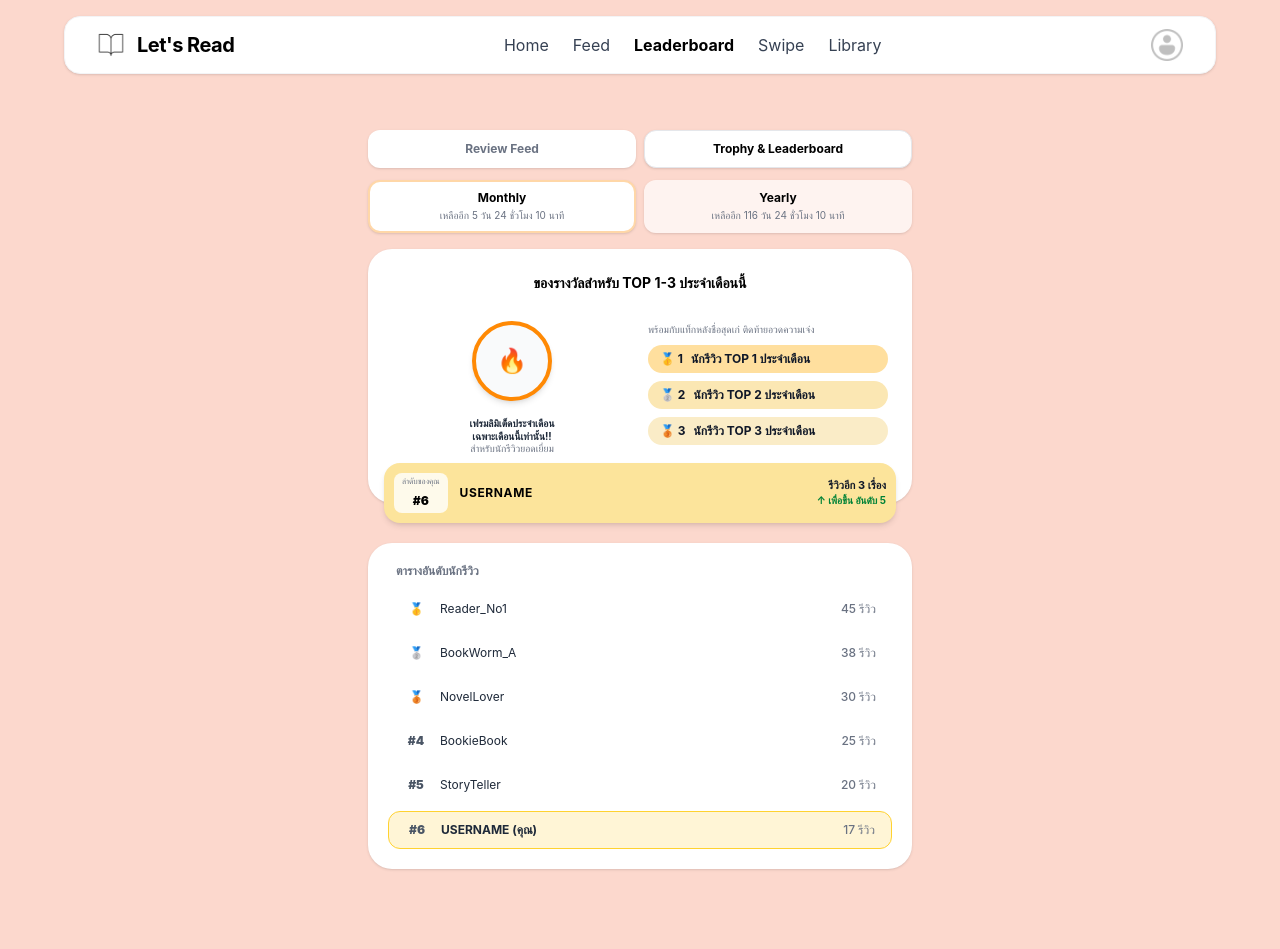
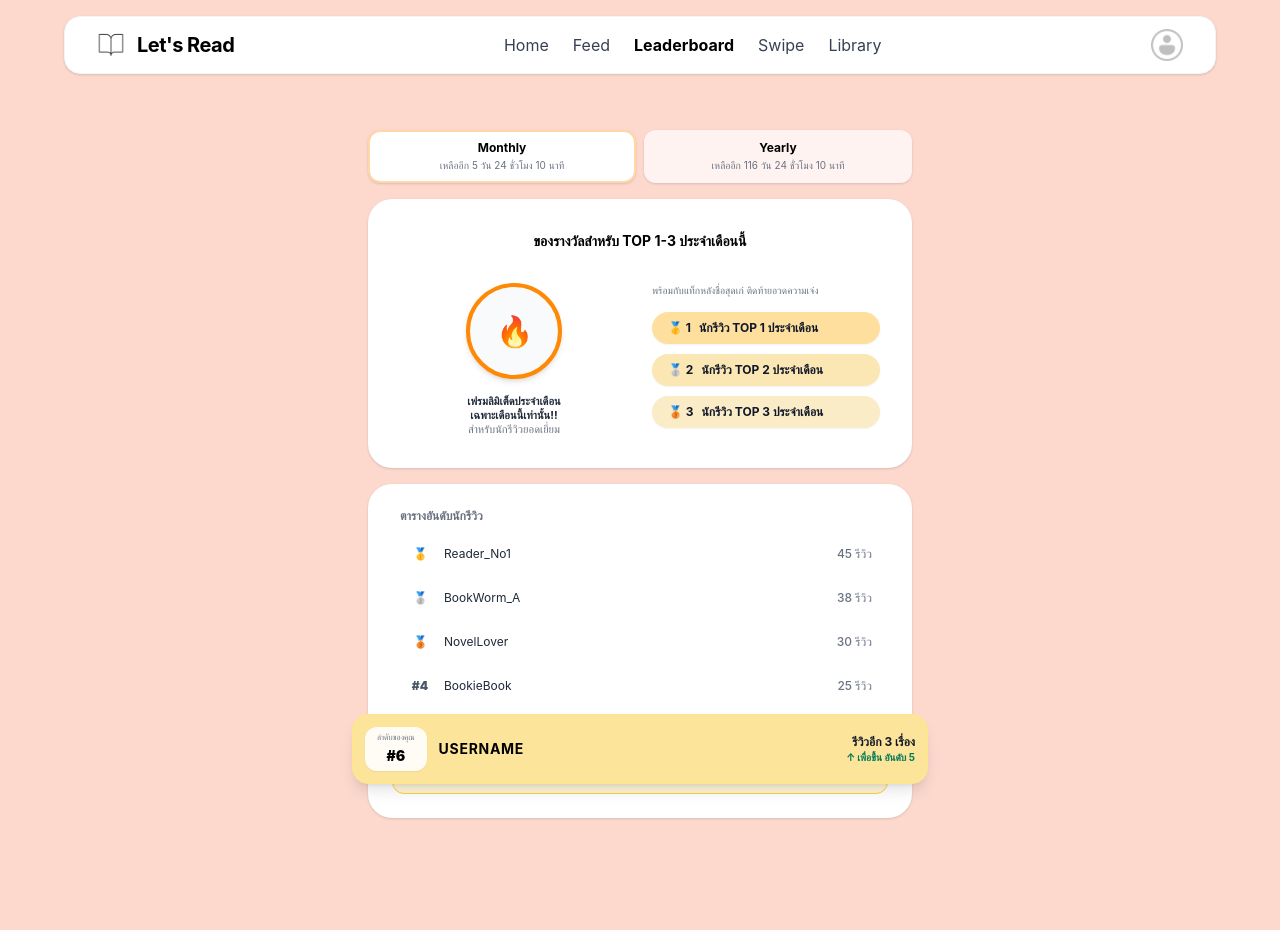
Before and after one commit to MableAstor/LetsReadWeb, a React (Vite) app: page /leaderboard in a window 1280 px wide. Built offline with nearby package versions, Linux system fonts and the light colour scheme.

Commit message:
SIXSEVEN ON LEADERBOARD AND CATAGORY

```diff
--- a/src/pages/Leaderboard.jsx
+++ b/src/pages/Leaderboard.jsx
@@ -15,26 +15,11 @@ export default function LeaderboardPage() {
   ];
 
   return (
-    <div className="w-full max-w-xl mx-auto flex flex-col items-center pb-20 px-4 font-sans text-gray-800">
+    // pb-28 เว้นช่องว่างด้านล่างเผื่อไว้ให้ Floating Bar ไม่ทับเนื้อหา
+    <div className="w-full max-w-xl mx-auto flex flex-col items-center pb-28 px-4 font-sans text-gray-800 relative">
 
-      {/* 1. แท็บเลือกระหว่าง Review Feed กับ Trophy & Leaderboard */}
+      {/* 1. แท็บเลือกช่วงเวลา (Monthly vs Yearly) */}
       <div className="w-full grid grid-cols-2 gap-2 mt-4">
-        <button
-          type="button"
-          className="py-2.5 bg-white text-xs font-bold rounded-xl shadow-sm text-gray-500 hover:text-black transition cursor-pointer text-center"
-        >
-          Review Feed
-        </button>
-        <button
-          type="button"
-          className="py-2.5 bg-white text-xs font-bold rounded-xl shadow-sm text-black border border-gray-200 text-center"
-        >
-          Trophy & Leaderboard
-        </button>
-      </div>
-
-      {/* 2. แท็บเลือกช่วงเวลา (Monthly vs Yearly) */}
-      <div className="w-full grid grid-cols-2 gap-2 mt-3">
         <button
           type="button"
           onClick={() => setPeriod('monthly')}
@@ -58,26 +43,26 @@ export default function LeaderboardPage() {
         </button>
       </div>
 
-      {/* 3. กล่องของรางวัล TOP 1-3 (ตามดีไซน์รูปภาพ) */}
-      <div className="w-full bg-white rounded-3xl p-6 shadow-sm mt-4 relative pb-12">
-        <h2 className="text-sm font-bold text-center text-black mb-5">
+      {/* 2. กล่องของรางวัล TOP 1-3 */}
+      <div className="w-full bg-white rounded-3xl p-6 sm:p-8 shadow-sm mt-4">
+        <h2 className="text-sm font-bold text-center text-black mb-6">
           ของรางวัลสำหรับ TOP 1-3 {isMonthly ? 'ประจำเดือนนี้' : 'ประจำปี'}
         </h2>
 
-        <div className="flex flex-col sm:flex-row items-center justify-between gap-4">
+        <div className="flex flex-col sm:flex-row items-center justify-between gap-6">
           {/* ซ้าย: เฟรมรูป */}
           <div className="flex flex-col items-center text-center sm:w-1/2">
-            <div className="relative w-24 h-24 flex items-center justify-center mb-2">
+            <div className="relative w-28 h-28 flex items-center justify-center mb-2">
               <div
-                className={`w-20 h-20 rounded-full border-4 flex items-center justify-center bg-gray-50 ${
+                className={`w-24 h-24 rounded-full border-4 flex items-center justify-center bg-gray-50 ${
                   isMonthly ? 'border-orange-400' : 'border-indigo-300'
                 } shadow-md`}
               >
-                <span className="text-2xl">{isMonthly ? '🔥' : '👑'}</span>
+                <span className="text-3xl">{isMonthly ? '🔥' : '👑'}</span>
               </div>
             </div>
 
-            <p className="text-[10px] font-bold text-gray-800 leading-tight">
+            <p className="text-[11px] font-bold text-gray-800 leading-tight">
               เฟรมลิมิเต็ด{isMonthly ? 'ประจำเดือน' : 'ประจำปี'}<br />
               เฉพาะ{isMonthly ? 'เดือนนี้' : 'ปีนี้'}เท่านั้น!!<br />
               <span className="font-normal text-gray-500">สำหรับนักรีวิวยอดเยี่ยม</span>
@@ -85,51 +70,31 @@ export default function LeaderboardPage() {
           </div>
 
           {/* ขวา: แท็กชื่อ TOP 1-3 */}
-          <div className="flex flex-col gap-2 sm:w-1/2 w-full">
-            <p className="text-[10px] text-gray-500 text-center sm:text-left">
+          <div className="flex flex-col gap-2.5 sm:w-1/2 w-full">
+            <p className="text-[10px] text-gray-500 text-center sm:text-left mb-1">
               พร้อมกับแท็กหลังชื่อสุดเก๋ ติดท้ายอวดความเจ๋ง
             </p>
 
-            <div className="flex items-center gap-2 bg-[#ffdf9e] px-3 py-1.5 rounded-full text-xs font-bold text-gray-900">
+            <div className="flex items-center gap-2 bg-[#ffdf9e] px-4 py-2 rounded-full text-xs font-bold text-gray-900 shadow-xs">
               <span>🥇 1</span>
               <span>นักรีวิว TOP 1 {isMonthly ? 'ประจำเดือน' : 'ประจำปี'}</span>
             </div>
 
-            <div className="flex items-center gap-2 bg-[#fbe7b3] px-3 py-1.5 rounded-full text-xs font-bold text-gray-900">
+            <div className="flex items-center gap-2 bg-[#fbe7b3] px-4 py-2 rounded-full text-xs font-bold text-gray-900 shadow-xs">
               <span>🥈 2</span>
               <span>นักรีวิว TOP 2 {isMonthly ? 'ประจำเดือน' : 'ประจำปี'}</span>
             </div>
 
-            <div className="flex items-center gap-2 bg-[#faecc7] px-3 py-1.5 rounded-full text-xs font-bold text-gray-900">
+            <div className="flex items-center gap-2 bg-[#faecc7] px-4 py-2 rounded-full text-xs font-bold text-gray-900 shadow-xs">
               <span>🥉 3</span>
               <span>นักรีวิว TOP 3 {isMonthly ? 'ประจำเดือน' : 'ประจำปี'}</span>
             </div>
           </div>
         </div>
-
-        {/* แถบลำดับของคุณ (#6) ลอยทับล่างสุด */}
-        <div className="absolute -bottom-5 left-4 right-4 bg-[#fce49b] rounded-2xl p-2.5 shadow-md flex items-center justify-between">
-          <div className="flex items-center gap-3">
-            <div className="bg-white/80 px-2 py-0.5 rounded-lg text-center">
-              <span className="block text-[8px] text-gray-500 font-medium">ลำดับของคุณ</span>
-              <span className="text-xs font-black text-black">#6</span>
-            </div>
-            <span className="font-bold text-xs tracking-wider text-black">USERNAME</span>
-          </div>
-
-          <div className="text-right">
-            <div className="text-[11px] font-bold text-gray-900">
-              รีวิวอีก {isMonthly ? '3' : '21'} เรื่อง
-            </div>
-            <div className="text-[10px] font-bold text-green-700">
-              ↑ เพื่อขึ้น อันดับ 5
-            </div>
-          </div>
-        </div>
       </div>
 
-      {/* 4. ตารางจัดอันดับ (Leaderboard List) ต่อด้านล่าง */}
-      <div className="w-full mt-10 bg-white rounded-3xl p-5 shadow-sm space-y-2">
+      {/* 3. ตารางจัดอันดับ (Leaderboard List) */}
+      <div className="w-full mt-4 bg-white rounded-3xl p-5 sm:p-6 shadow-sm space-y-2">
         <h3 className="text-xs font-bold text-gray-500 mb-3 px-2">
           ตารางอันดับนักรีวิว
         </h3>
@@ -154,6 +119,30 @@ export default function LeaderboardPage() {
         ))}
       </div>
 
+      {/* 4. Floating Bar: ลอยตรึงอยู่กึ่งกลางล่างสุดของหน้าจอเสมอ */}
+      <div className="fixed bottom-4 left-1/2 -translate-x-1/2 z-50 w-[92%] max-w-xl bg-[#fce49b] rounded-2xl p-3 shadow-lg flex items-center justify-between border border-amber-200">
+        {/* ฝั่งซ้าย: ป้ายลำดับและ Username */}
+        <div className="flex items-center gap-3">
+          <div className="bg-white/90 px-3 py-1 rounded-xl text-center shadow-xs">
+            <span className="block text-[8px] text-gray-500 font-medium">ลำดับของคุณ</span>
+            <span className="text-sm font-black text-black">#6</span>
+          </div>
+          <span className="font-bold text-xs sm:text-sm tracking-wider text-black">
+            USERNAME
+          </span>
+        </div>
+
+        {/* ฝั่งขวา: จำนวนที่ต้องรีวิวเพิ่ม */}
+        <div className="text-right">
+          <div className="text-xs font-bold text-gray-900">
+            รีวิวอีก {isMonthly ? '3' : '21'} เรื่อง
+          </div>
+          <div className="text-[10px] font-bold text-emerald-700 flex items-center justify-end gap-0.5">
+            <span>↑</span> เพื่อขึ้น อันดับ 5
+          </div>
+        </div>
+      </div>
+
     </div>
   );
 }
```
Also changed, not shown: src/components/CategorySelector.jsx (+44 -18 lines), src/components/Swipe.jsx (+123 -24 lines).
